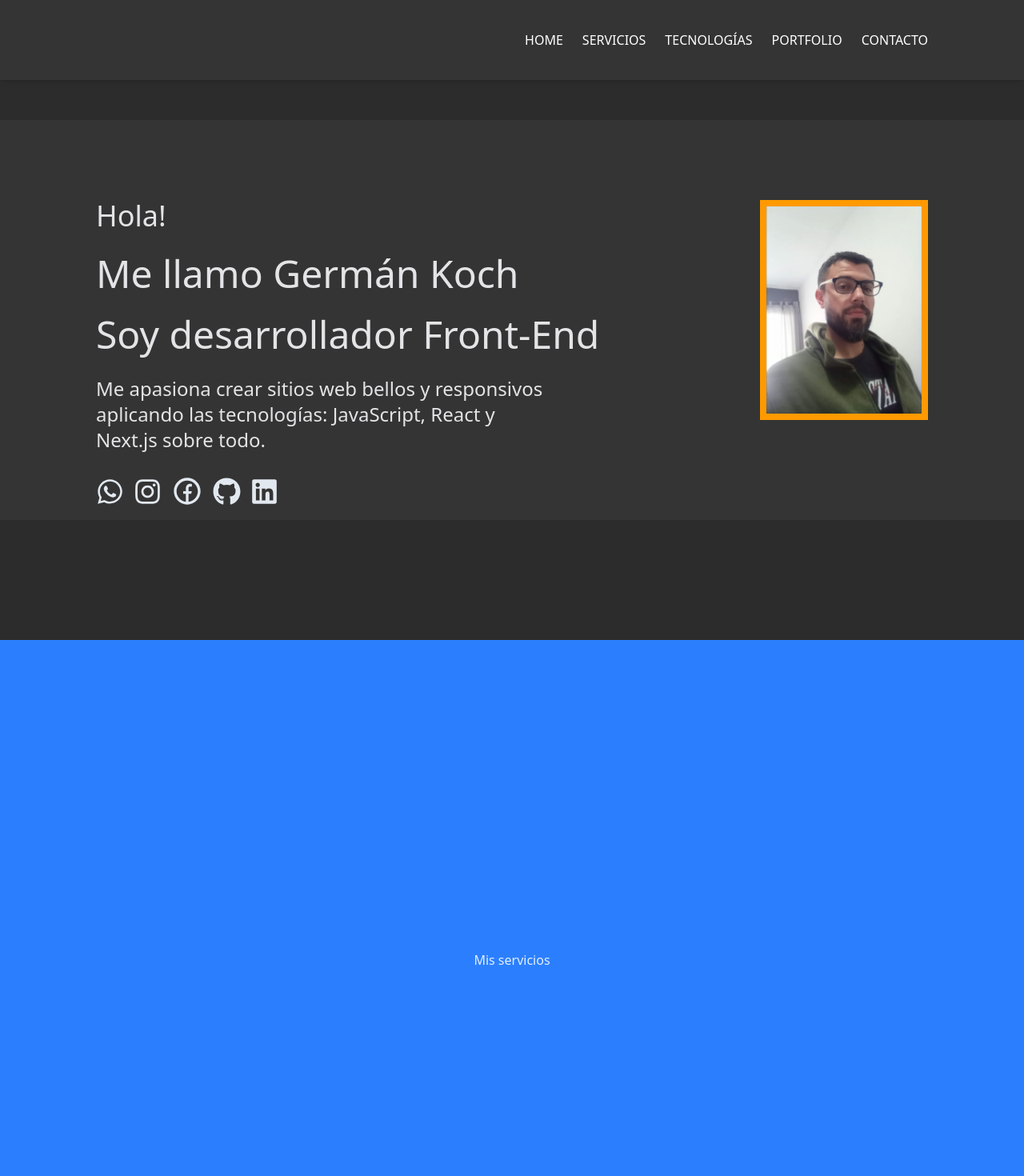
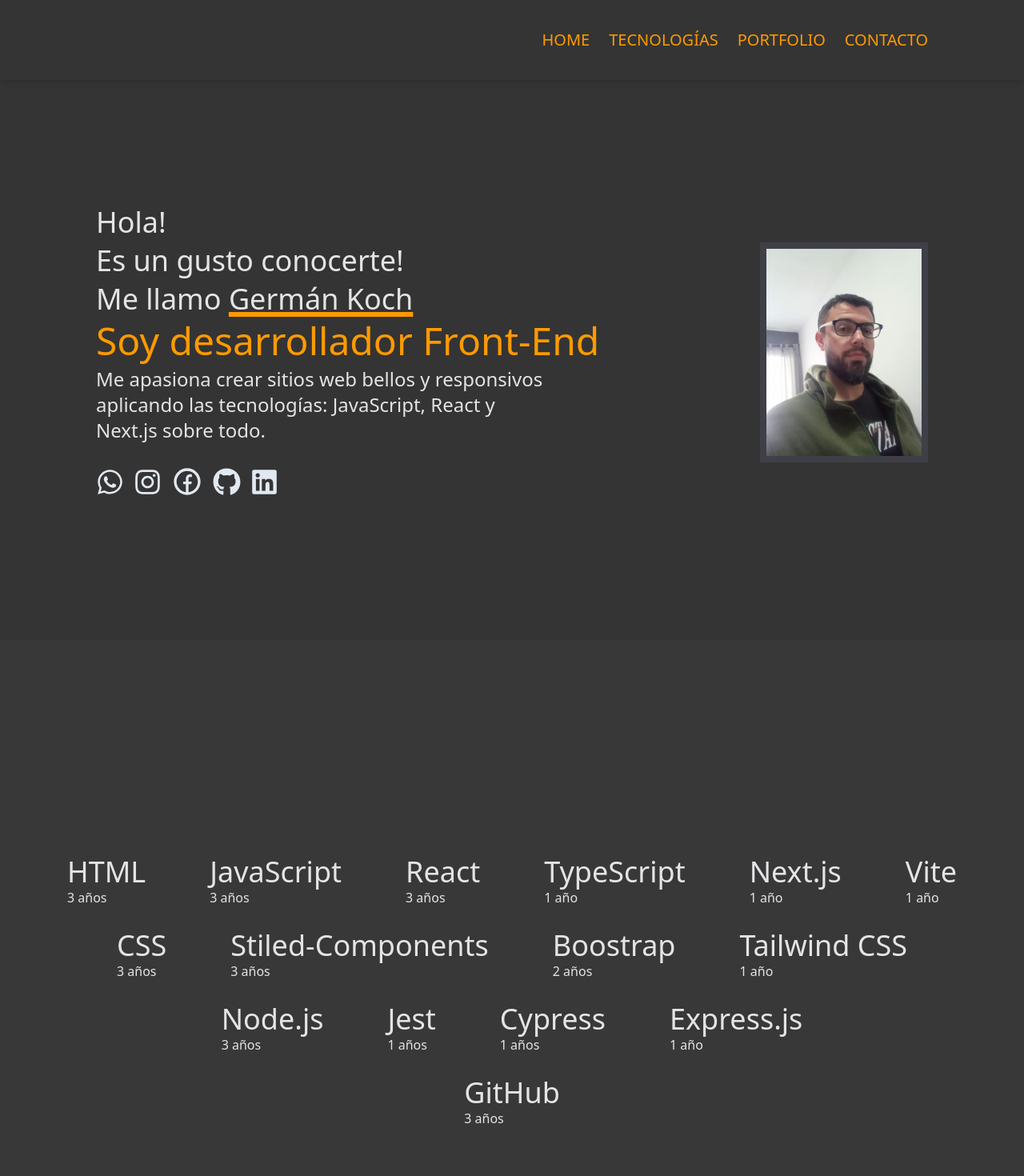
Before and after one commit to GerKoch/my-portfolio, a React (Vite) app: page / in a window 1280 px wide. Shown: the top 1470 px of the page at 80% size. Built offline with nearby package versions, Linux system fonts and the light colour scheme.

Commit message:
Worked on navigation bar and components

```diff
--- a/src/components/contact/Contact.tsx
+++ b/src/components/contact/Contact.tsx
@@ -1,6 +1,6 @@
 const Contact = () => {
   return (
-    <div >
+    <div className="bg-[#393838] flex flex-row items-center justify-center px-30 py-45 pb-[100px] text-zinc-200 w-screen h-screen">
       <h1>Contacto</h1>
     </div>
   )
--- a/src/components/home/Home.tsx
+++ b/src/components/home/Home.tsx
@@ -5,21 +5,22 @@
 
 const Home = () => {
   return (
-    <div className="bg-[#343434] flex flex-row items-start px-30 py-25 text-zinc-200 w-screen h-[500px]">
+    <div className="bg-[#343434] flex flex-row items-center justify-center px-30 py-45 pb-[100px] text-zinc-200 w-screen h-screen">
       <div className="flex flex-col gap-7 p-0">
-        <div className="flex flex-col justify-center gap-7">
+        <div className="flex flex-col justify-center gap-2">
           <h2 className="text-4xl">Hola!</h2>
-          <h1 className="text-5xl">Me llamo Germán Koch</h1>
-          <h1 className="text-5xl">Soy desarrollador Front-End</h1>
+          <h1 className="text-4xl">Es un gusto conocerte!</h1>
+          <h1 className="text-4xl">Me llamo <span className="underline decoration-6 decoration-amber-500">Germán Koch</span></h1>
+          <h1 className="text-5xl text-amber-500">Soy desarrollador Front-End</h1>
           <h2 className="text-2xl w-[70%]">Me apasiona crear sitios web bellos y responsivos aplicando las tecnologías: JavaScript, React y Next.js sobre todo.</h2>
         </div>
         <ContactLinks />
       </div >
-      <div className="flex border-8 border-amber-500">
+      <div className="flex border-8 border-zinc-700">
         <img
           src={image}
           alt="image"
-          className="flex w-[300px] z-30"
+          className="flex w-[300px] z-9"
         />
       </div>
     </div >
--- a/src/components/navbar/Navbar.tsx
+++ b/src/components/navbar/Navbar.tsx
@@ -1,5 +1,5 @@
 import { Link } from "react-scroll"
-import Services from "../services/Services"
+// import Services from "../services/Services"
 import Tecnologies from "../tecnologies/Tecnologies"
 import Portfolio from "../portfolio/Portfolio"
 import Contact from "../contact/Contact"
@@ -11,25 +11,15 @@
   return (
     <>
       <nav className="fixed flex flex-row bg-[#343434] items-center justify-end px-10 w-screen h-[100px] top-0 left-0 z-10 shadow-md">
-        <ul className="flex px-20 space-x-6 text-white uppercase">
+        <ul className="flex px-20 space-x-6 text-amber-500 text-xl uppercase">
           <li>
             <Link
               to="home"
               smooth={true}
               duration={500}
-              className="cursor-pointer hover:text-amber-500"
+              className="cursor-pointer hover:text-amber-700"
             >
               Home
-            </Link>
-          </li>
-          <li>
-            <Link
-              to="services"
-              smooth={true}
-              duration={500}
-              className="cursor-pointer hover:text-amber-500"
-            >
-              Servicios
             </Link>
           </li>
           <li>
@@ -37,17 +27,27 @@
               to="tecnologies"
               smooth={true}
               duration={500}
-              className="cursor-pointer hover:text-amber-500"
+              className="cursor-pointer hover:text-amber-700"
             >
               Tecnologías
             </Link>
           </li>
+          {/* <li>
+            <Link
+              to="services"
+              smooth={true}
+              duration={500}
+              className="cursor-pointer hover:text-amber-700"
+            >
+              Servicios
+            </Link>
+          </li> */}
           <li>
             <Link
               to="portfolio"
               smooth={true}
               duration={500}
-              className="cursor-pointer hover:text-amber-500"
+              className="cursor-pointer hover:text-amber-700"
             >
               Portfolio
             </Link>
@@ -57,42 +57,28 @@
               to="contact"
               smooth={true}
               duration={500}
-              className="cursor-pointer hover:text-amber-500"
+              className="cursor-pointer hover:text-amber-700"
             >
               Contacto
             </Link>
           </li>
         </ul>
       </nav>
+
       <div>
-        <section
-          id="home"
-          className="h-screen flex items-center justify-center"
-        >
+        <section id="home">
           <Home />
         </section>
-        <section
-          id="services"
-          className="h-screen bg-blue-500 flex items-center justify-center"
-        >
-          <Services />
-        </section>
-        <section
-          id="tecnologies"
-          className="h-screen bg-red-500 flex items-center justify-center"
-        >
+        <section id="tecnologies">
           <Tecnologies />
         </section>
-        <section
-          id="portfolio"
-          className="h-screen bg-slate-500 flex items-center justify-center"
-        >
+        {/* <section id="services">
+          <Services />
+        </section> */}
+        <section id="portfolio">
           <Portfolio />
         </section>
-        <section
-          id="contact"
-          className="h-screen bg-slate-900 flex items-center justify-center"
-        >
+        <section id="contact">
           <Contact />
         </section>
       </div>
--- a/src/components/portfolio/Portfolio.tsx
+++ b/src/components/portfolio/Portfolio.tsx
@@ -1,6 +1,6 @@
 const Portfolio = () => {
   return (
-    <div >
+    <div className="bg-[#343434] flex flex-row items-center justify-center px-30 py-45 pb-[100px] text-zinc-200 w-screen h-screen">
       <h1>Portfolio</h1>
     </div>
   )
--- a/src/components/tecnologies/Tecnologies.tsx
+++ b/src/components/tecnologies/Tecnologies.tsx
@@ -1,7 +1,81 @@
 const Tecnologies = () => {
   return (
-    <div>
-      <h1>Tecnologías</h1>
+    <div className="bg-[#393838] flex flex-row items-center justify-center px-30 py-45 pb-[100px] text-zinc-200 w-screen h-screen">
+      <div className="flex flex-col gap-7 p-0">
+
+        <div className="flex flex-row justify-center gap-20">
+          <div>
+            <h2 className="text-4xl">HTML</h2>
+            <p>3 años</p>
+          </div>
+          <div>
+            <h2 className="text-4xl">JavaScript</h2>
+            <p>3 años</p>
+          </div>
+          <div>
+            <h2 className="text-4xl">React</h2>
+            <p>3 años</p>
+          </div>
+          <div>
+            <h2 className="text-4xl">TypeScript</h2>
+            <p>1 año</p>
+          </div>
+          <div>
+            <h2 className="text-4xl">Next.js</h2>
+            <p>1 año</p>
+          </div>
+          <div>
+            <h2 className="text-4xl">Vite</h2>
+            <p>1 año</p>
+          </div>
+        </div>
+
+        <div className="flex flex-row justify-center gap-20">
+          <div>
+            <h2 className="text-4xl">CSS</h2>
+            <p>3 años</p>
+          </div>
+          <div>
+            <h2 className="text-4xl">Stiled-Components</h2>
+            <p>3 años</p>
+          </div>
+          <div>
+            <h2 className="text-4xl">Boostrap</h2>
+            <p>2 años</p>
+          </div>
+          <div>
+            <h2 className="text-4xl">Tailwind CSS</h2>
+            <p>1 año</p>
+          </div>
+        </div>
+
+        <div className="flex flex-row justify-center gap-20">
+          <div>
+            <h2 className="text-4xl">Node.js</h2>
+            <p>3 años</p>
+          </div>
+          <div>
+            <h2 className="text-4xl">Jest</h2>
+            <p>1 años</p>
+          </div>
+          <div>
+            <h2 className="text-4xl">Cypress</h2>
+            <p>1 años</p>
+          </div>
+          <div>
+            <h2 className="text-4xl">Express.js</h2>
+            <p>1 año</p>
+          </div>
+        </div>
+
+        <div className="flex flex-row justify-center gap-20">
+          <div>
+            <h2 className="text-4xl">GitHub</h2>
+            <p>3 años</p>
+          </div>
+        </div>
+
+      </div >
     </div>
   )
 }
```
